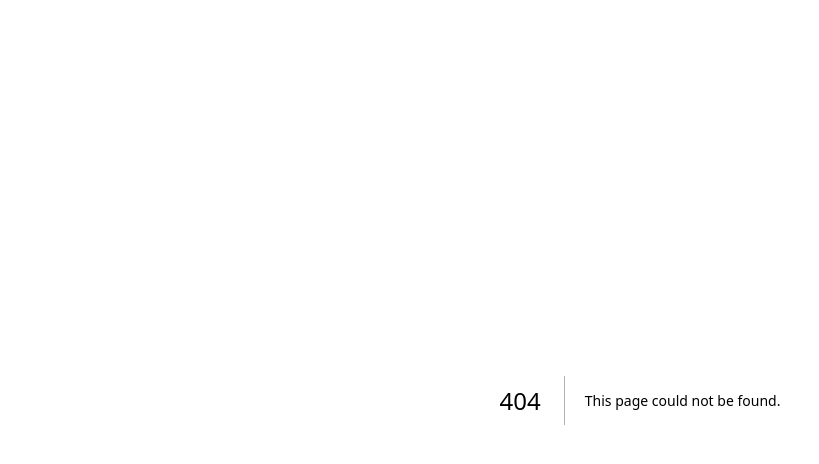
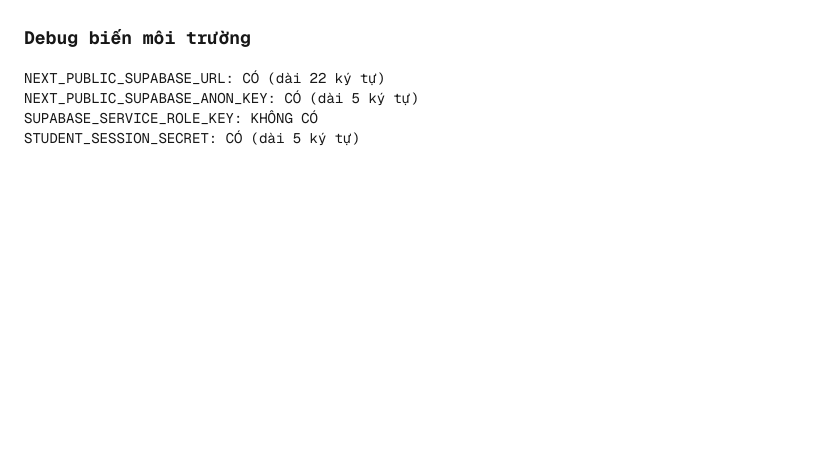
Before and after one commit to DrLouisNgoc/English-Class-LMS, a Next.js app: page /debug-env in a window 1280 px wide. Before the commit this address had no page. Shown: the top 464 px of the page, without its empty margins (0-819 px from the left). Built offline with nearby package versions, Linux system fonts and the light colour scheme; no server answers.

Commit message:
Thêm trang debug tạm kiểm tra biến môi trường trên Vercel

```diff
--- /dev/null
+++ b/app/debug-env/page.tsx
@@ -0,0 +1,25 @@
+// Trang tạm để kiểm tra biến môi trường có đọc được trên Vercel không —
+// chỉ in true/false, KHÔNG in giá trị thật. Xoá file này sau khi debug xong.
+export const dynamic = "force-dynamic";
+
+export default function DebugEnvPage() {
+  const vars = {
+    NEXT_PUBLIC_SUPABASE_URL: process.env.NEXT_PUBLIC_SUPABASE_URL,
+    NEXT_PUBLIC_SUPABASE_ANON_KEY: process.env.NEXT_PUBLIC_SUPABASE_ANON_KEY,
+    SUPABASE_SERVICE_ROLE_KEY: process.env.SUPABASE_SERVICE_ROLE_KEY,
+    STUDENT_SESSION_SECRET: process.env.STUDENT_SESSION_SECRET,
+  };
+
+  return (
+    <div className="p-6 font-mono text-sm">
+      <h1 className="mb-4 text-lg font-bold">Debug biến môi trường</h1>
+      <ul>
+        {Object.entries(vars).map(([key, value]) => (
+          <li key={key}>
+            {key}: {value ? `CÓ (dài ${value.length} ký tự)` : "KHÔNG CÓ"}
+          </li>
+        ))}
+      </ul>
+    </div>
+  );
+}
```
